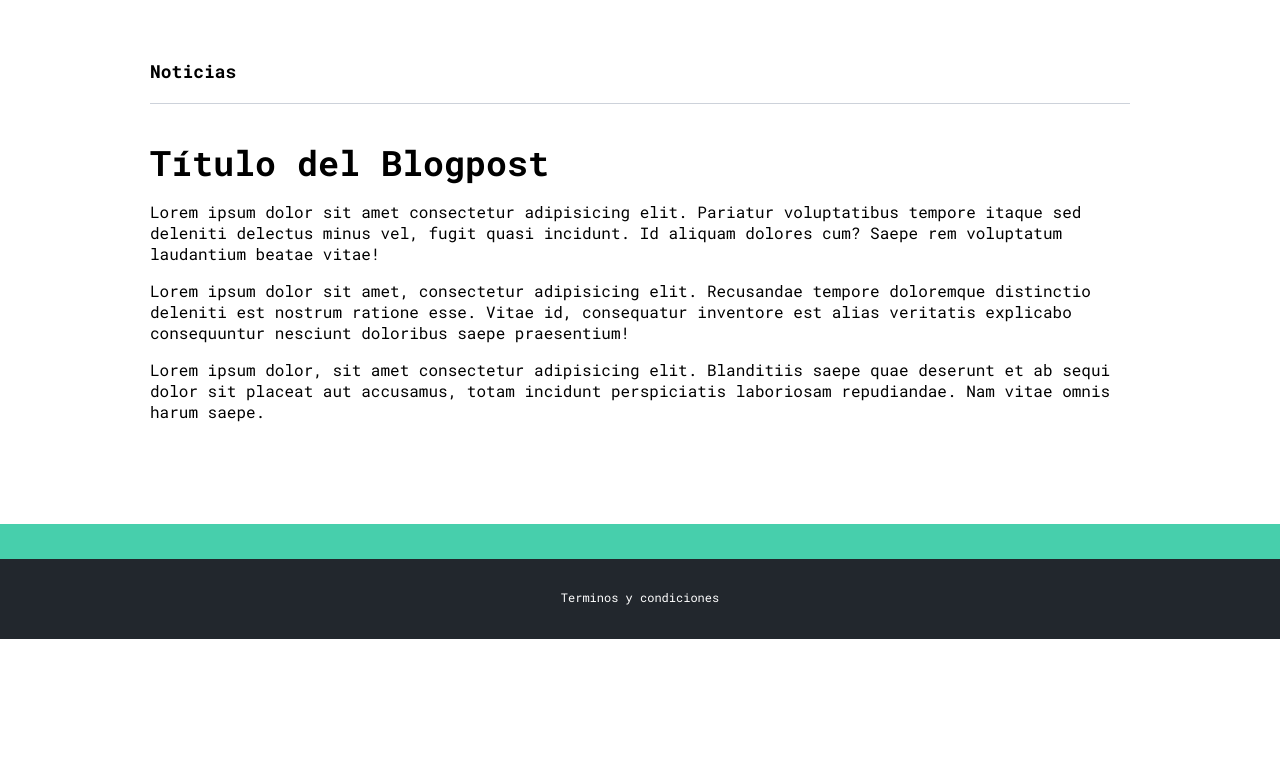
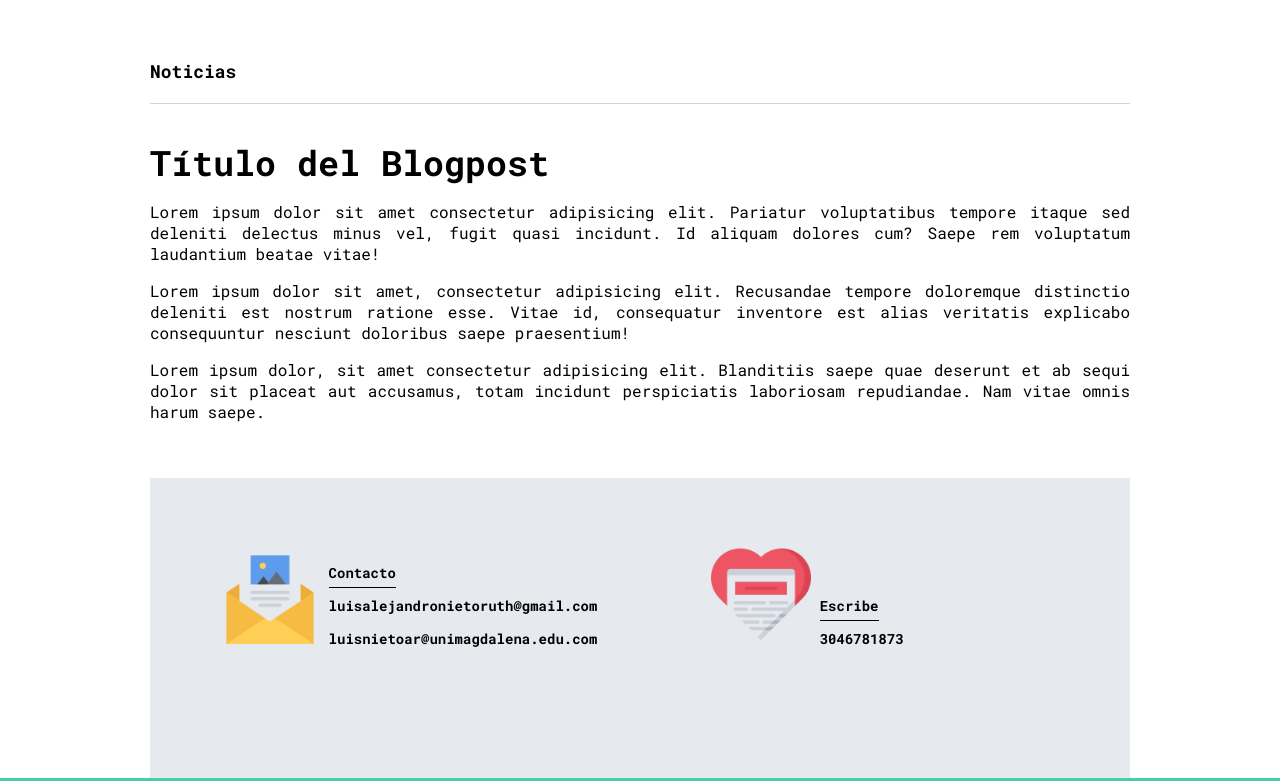
Before and after one commit to Alex-Nieto-deep/blog, a plain HTML site: page blog.html in a window 1280 px wide. Shown: the part 887-1668 px from the top of the page. Before the commit the page ends 1526 px from the top, so only its background shows below. Drawn offline with Linux system fonts and the light colour scheme.

Commit message:
Sección de contacto

```diff
--- a/blog.html
+++ b/blog.html
@@ -42,19 +42,20 @@
                 </article>
             </div>
         </section>
-        <section class="contact-main-container">
+        <section class="contact-main-container grid-container">
             <div>
-                <img src="" alt="">
+                <img src="./assets/img/013-newsletter.png" alt="">
                 <div class="contact-left">
-                    <a href=""></a>
-                    <p></p>
+                    <a href="">Contacto</a>
+                    <p>luisalejandronietoruth@gmail.com</p>
+                    <p>luisnietoar@unimagdalena.edu.com</p>
                 </div>
             </div>
             <div>
-                <img src="" alt="">
+                <img src="./assets/img/006-like.png" alt="">
                 <div class="contact-right">
-                    <a href=""></a>
-                    <p></p>
+                    <a href="">Escribe</a>
+                    <p>3046781873</p>
             </div>
         </section>
     </main>
--- a/css/main.css
+++ b/css/main.css
@@ -229,7 +229,6 @@ footer p {
     color: white;
     margin-top: 30px;
     font-size: 1.2rem;
-
 }
 
 /* blogpost */
@@ -245,7 +244,7 @@ footer p {
 
 .blogpost-main-container {
     padding: 0 50px 40px;
-    /* text-align: center; */
+    text-align: justify;
 }
 
 .blogpost-main-container h3 {
@@ -262,6 +261,40 @@ footer p {
 .blogpost-main-container p {
     font-size: 1.6rem;
 }
+
+/* section contacto */
+
+.contact-main-container {
+    width: 100%;
+    min-height: 250px;
+    background-color: #e6e9ed;
+    text-align: center;
+    padding-bottom: 50px;
+}
+
+.contact-main-container div {
+    display: inline-block;
+    width: 49.5%;
+    height: 100%;
+    font-weight: bold;
+    font-size: 1.4rem;
+}
+
+.contact-main-container div a {
+    border-bottom: 1px solid black;
+    padding-bottom: 5px;
+}
+
+.contact-main-container .contact-left, .contact-right {
+    text-align: initial;
+    margin-top: 85px;
+}
+
+.contact-main-container img {
+    width: 100px;
+}
+
+
 
 @media only screen and (max-width: 400px) {
     header .header-icons-container .icons {
```
